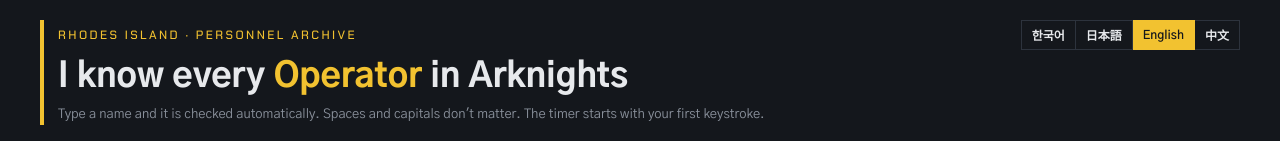
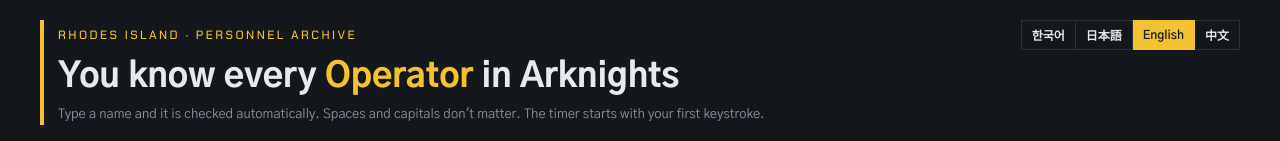
Before and after one commit to Lryca/arknights-namequiz, a plain HTML site: page index.html in a window 1280 px wide. Shown: the top 141 px of the page. Drawn offline with Linux system fonts and the light colour scheme.

Commit message:
Add files via upload

```diff
--- a/app.js
+++ b/app.js
@@ -14,7 +14,7 @@
 const T = {
   ko: {
     pageTitle: "로도스 오퍼레이터 퀴즈",
-    title: w => `본인은 명일방주의 모든 <em>${w}</em>${eulReul(w)} 알고 있다`,
+    title: w => `당신은 명일방주의 모든 <em>${w}</em>${eulReul(w)} 알고 있다`,
     operator: "오퍼레이터",
     sub: "이름을 입력하면 자동으로 채점돼요. 한국어, 영어 둘 다 되고 띄어쓰기는 상관없어요. 첫 입력부터 타이머가 돌아요.",
     placeholder: "오퍼레이터 이름 입력", got: "맞춤", left: "남음",
@@ -27,7 +27,7 @@
   },
   ja: {
     pageTitle: "ロドス・オペレータークイズ",
-    title: w => `私はアークナイツの<em>${w}</em>を全員知っている`,
+    title: w => `あなたはアークナイツの<em>${w}</em>を全員知っている`,
     operator: "オペレーター",
     sub: "名前を入力すると自動で採点されます。日本語・英語どちらでもOK、ひらがなでも入力できます。最初の入力からタイマーが動きます。",
     placeholder: "オペレーター名を入力", got: "正解", left: "残り",
@@ -40,7 +40,7 @@
   },
   en: {
     pageTitle: "Rhodes Operator Quiz",
-    title: w => `I know every <em>${w}</em> in Arknights`,
+    title: w => `You know every <em>${w}</em> in Arknights`,
     operator: "Operator",
     sub: "Type a name and it is checked automatically. Spaces and capitals don't matter. The timer starts with your first keystroke.",
     placeholder: "Type an operator name", got: "Found", left: "Left",
@@ -53,7 +53,7 @@
   },
   zh: {
     pageTitle: "罗德岛干员测验",
-    title: w => `我认识明日方舟的所有<em>${w}</em>`,
+    title: w => `你认识明日方舟的所有<em>${w}</em>`,
     operator: "干员",
     sub: "输入名字即可自动判定。中文、英文都可以，空格不影响。第一次输入时开始计时。",
     placeholder: "输入干员名字", got: "答对", left: "剩余",
--- a/index.html
+++ b/index.html
@@ -43,6 +43,7 @@
 
   <div id="board" class="grid"></div>
   <p class="legal" data-t="legal"></p>
+  <p class="credit">Made by Lryca</p>
 </div>
 
 <div class="modal" id="modal" hidden>
--- a/style.css
+++ b/style.css
@@ -86,3 +86,4 @@
 .card{background:var(--panel);border:1px solid var(--accent);padding:26px;max-width:360px;width:100%;display:flex;flex-direction:column;gap:12px;text-align:center}
 .card .t{font-family:var(--display);font-size:40px;color:var(--accent);font-variant-numeric:tabular-nums}
 .card h3{margin:0;font-size:20px}
+.credit{font-size:12px;color:var(--dim);margin:0}
```
